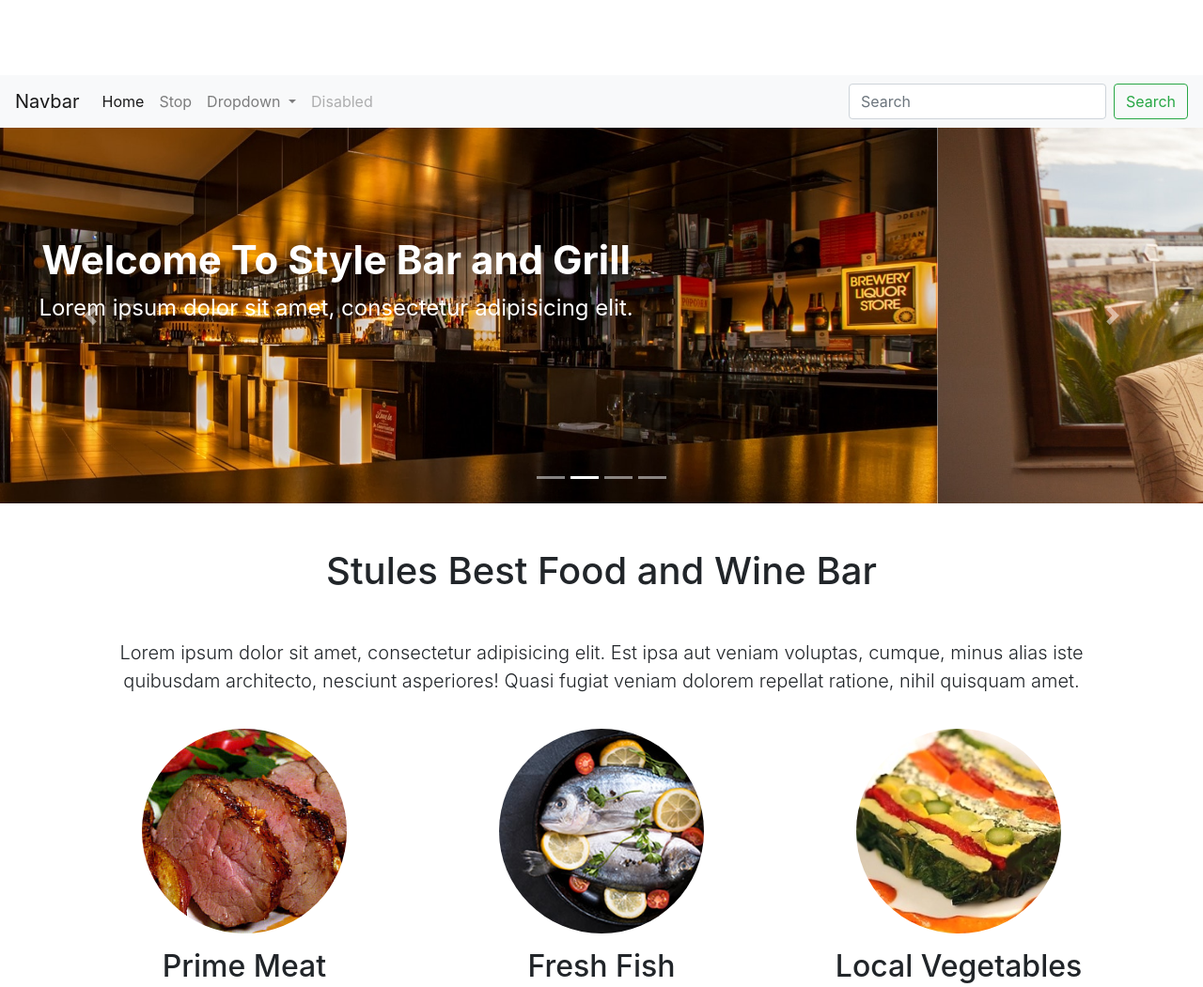
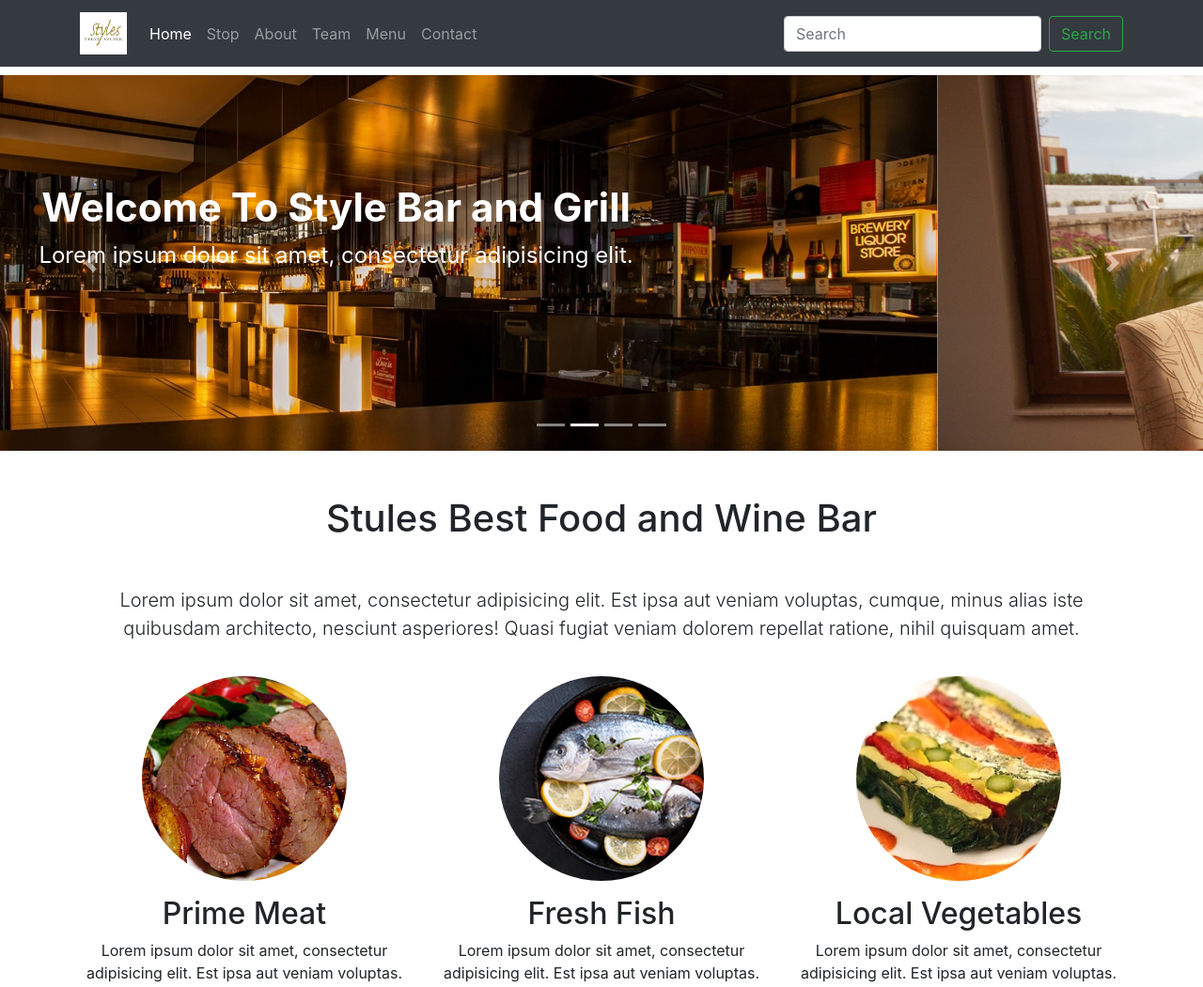
Before and after one commit to sanderweb/restaurantbs4, a plain HTML site: page index.html in a window 1280 px wide. Shown: the top 1051 px of the page at 94% size. Drawn offline with nearby package versions, Linux system fonts and the light colour scheme.

Commit message:
Stop Here
Navbar

```diff
--- a/css/style.css
+++ b/css/style.css
@@ -27,6 +27,10 @@ padding-top: 5rem;
 
 /*END CAROUSEL    */
 
+.navbar-brand img{
+    width: 50px;
+    height: 45px;
+}
 
 
 /*BUTTONS*/
--- a/index.html
+++ b/index.html
@@ -23,8 +23,9 @@
   </head>
   <body>
     <!-- NAVBAR-->
-    <nav class="navbar navbar-expand-lg navbar-light bg-light">
-        <a class="navbar-brand" href="#">Navbar</a>
+    <nav class="navbar navbar-expand-lg navbar-dark bg-dark fixed-top">
+       <div class="container">
+            <a class="navbar-brand" href="#"> <img src="images/styles-that-work-logo-2016.png" class="img-responsive img-fluid" alt="Logo"></a>
             <button class="navbar-toggler" type="button" data-toggle="collapse" data-target="#navbarSupportedContent" aria-controls="navbarSupportedContent" aria-expanded="false" aria-label="Toggle navigation">
             <span class="navbar-toggler-icon"></span>
           </button>
@@ -37,6 +38,23 @@
                     <li class="nav-item">
                         <a class="nav-link" href="https://www.youtube.com/watch?v=CMmiuhK9w70&list=PLqabIl8dx2wo0_B7yRhSO51iN1jpfmVCP&index=10" target="_blank">Stop</a>
                     </li>
+
+                    <li class="nav-item">
+                        <a class="nav-link" href="#">About</a>
+                    </li>
+
+                    <li class="nav-item">
+                        <a class="nav-link" href="#">Team</a>
+                    </li>
+
+                    <li class="nav-item">
+                        <a class="nav-link" href="#">Menu</a>
+                    </li>
+
+                    <li class="nav-item">
+                        <a class="nav-link" href="#">Contact</a>
+                    </li>
+<!--
                     <li class="nav-item dropdown">
                         <a class="nav-link dropdown-toggle" href="#" id="navbarDropdown" role="button" data-toggle="dropdown" aria-haspopup="true" aria-expanded="false">
                   Dropdown
@@ -48,14 +66,18 @@
                             <a class="dropdown-item" href="#">Something else here</a>
                         </div>
                     </li>
+-->
+<!--
                     <li class="nav-item">
                         <a class="nav-link disabled" href="#">Disabled</a>
                     </li>
+-->
                 </ul>
                 <form class="form-inline my-2 my-lg-0">
                     <input class="form-control mr-sm-2" type="search" placeholder="Search" aria-label="Search">
                     <button class="btn btn-outline-success my-2 my-sm-0" type="submit">Search</button>
                 </form>
+            </div>
         </div>
     </nav>
     <!-- END NAVBAR-->
@@ -154,7 +176,7 @@
                     <div class="form-row align-items-center ">
                         <div class="col-auto pl-3">
                             <label class="sr-only" for="inlineFormInput">Name</label>
-                            <input type="text" class="form-control mb-2" id="inlineFormInput" placeholder="your Name">
+                            <input type="text" class="form-control mb-2" id="inlineFormInput" placeholder="Your Name">
                         </div>
                         <div class="col-auto pl-3 pr-3">
                             <label class="sr-only" for="inlineFormInputGroup">E-mail</label>
```
Also changed, not shown: images/get-glimpse-subways-brand-new-logo-branding.png (added), images/styles-that-work-logo-2016.png (added). Lines whose indentation alone changed are shown as unchanged.
